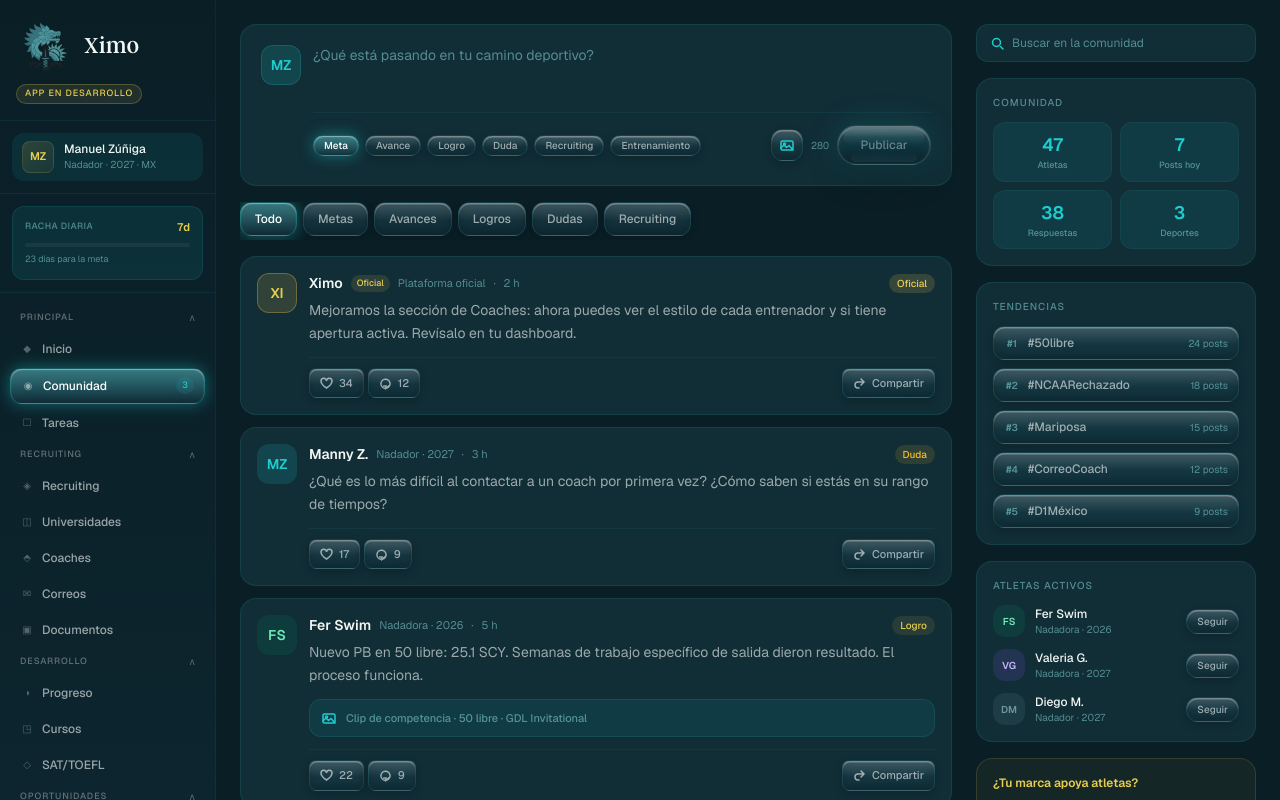
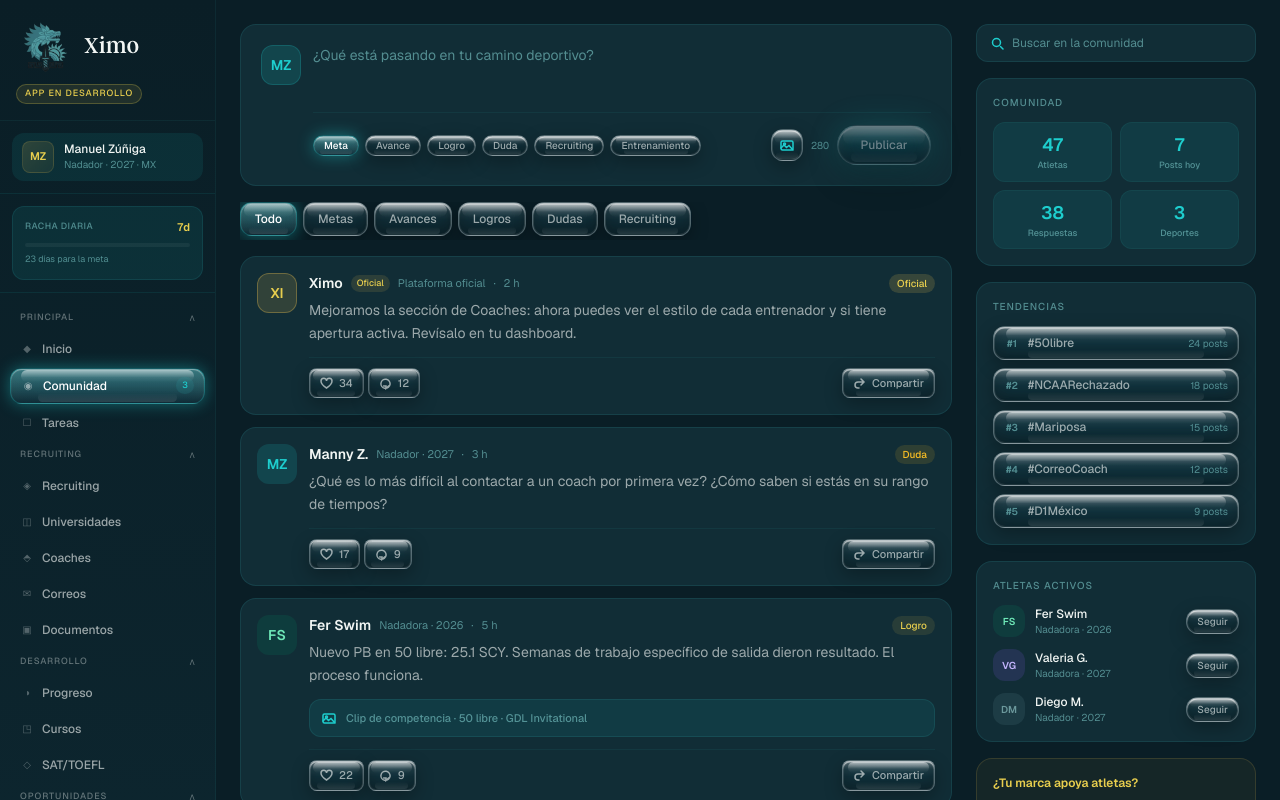
Before and after one commit to XimoAcademy/ximo, a Next.js app: page /app/comunidad in a window 1280 px wide. Shown: the top 800 px of the page. Built offline with nearby package versions, Linux system fonts and the light colour scheme.

Commit message:
Apply the strong/marked liquid glass (specular + bottom reflection + edge refraction) to chips/toggles too — all buttons match

```diff
--- a/app/globals.css
+++ b/app/globals.css
@@ -505,19 +505,54 @@ html { scroll-behavior: smooth; }
    Keeps the element's own padding & border-radius — only skins the surface,
    so layouts never shift. Add `.active` for the selected/teal state. */
 .ximo-glass-chip {
+  position: relative;
+  isolation: isolate;
+  overflow: hidden;
   background:
-    linear-gradient(180deg, rgba(255,255,255,0.20), rgba(255,255,255,0.02) 55%, rgba(0,0,0,0.06)),
+    linear-gradient(180deg, rgba(255,255,255,0.32) 0%, rgba(255,255,255,0.06) 28%, rgba(255,255,255,0) 54%, rgba(0,0,0,0.12) 100%),
     var(--surface);
-  backdrop-filter: blur(14px) saturate(180%);
-  -webkit-backdrop-filter: blur(14px) saturate(180%);
-  border: 1px solid var(--border);
+  backdrop-filter: blur(18px) saturate(200%);
+  -webkit-backdrop-filter: blur(18px) saturate(200%);
+  border: 1px solid rgba(255,255,255,0.28);
   color: var(--text-2);
-  box-shadow: inset 0 1.5px 0 rgba(255,255,255,0.30), inset 0 -4px 8px rgba(0,0,0,0.14), 0 3px 10px rgba(0,0,0,0.18);
+  box-shadow:
+    inset 0 1.5px 1px rgba(255,255,255,0.6),
+    inset 0 0 0 1px rgba(255,255,255,0.08),
+    inset 0 -8px 16px rgba(0,0,0,0.22),
+    0 6px 18px rgba(0,0,0,0.28);
   transition: box-shadow 0.2s ease, background 0.2s ease, color 0.2s ease, transform 0.16s ease;
 }
+/* specular highlight — same glossy reflection as the buttons */
+.ximo-glass-chip::before {
+  content: "";
+  position: absolute;
+  left: 5%; right: 5%; top: 1px;
+  height: 38%;
+  border-radius: inherit;
+  background: linear-gradient(180deg, rgba(255,255,255,0.78) 0%, rgba(255,255,255,0.12) 62%, transparent 100%);
+  opacity: 0.7;
+  pointer-events: none;
+  z-index: 0;
+}
+.ximo-glass-chip::after {
+  content: "";
+  position: absolute;
+  left: 14%; right: 14%; bottom: 1px;
+  height: 24%;
+  border-radius: inherit;
+  background: linear-gradient(0deg, rgba(255,255,255,0.24) 0%, transparent 100%);
+  opacity: 0.45;
+  pointer-events: none;
+  z-index: 0;
+}
+.ximo-glass-chip > * { position: relative; z-index: 1; }
 .ximo-glass-chip:hover {
   color: var(--text);
-  box-shadow: inset 0 1px 0 rgba(255,255,255,0.24), 0 4px 12px rgba(0,0,0,0.22);
+  box-shadow:
+    inset 0 1.5px 1px rgba(255,255,255,0.7),
+    inset 0 0 0 1px rgba(255,255,255,0.12),
+    inset 0 -8px 16px rgba(0,0,0,0.22),
+    0 8px 22px rgba(0,0,0,0.32);
 }
 .ximo-glass-chip.active {
   background:
```
